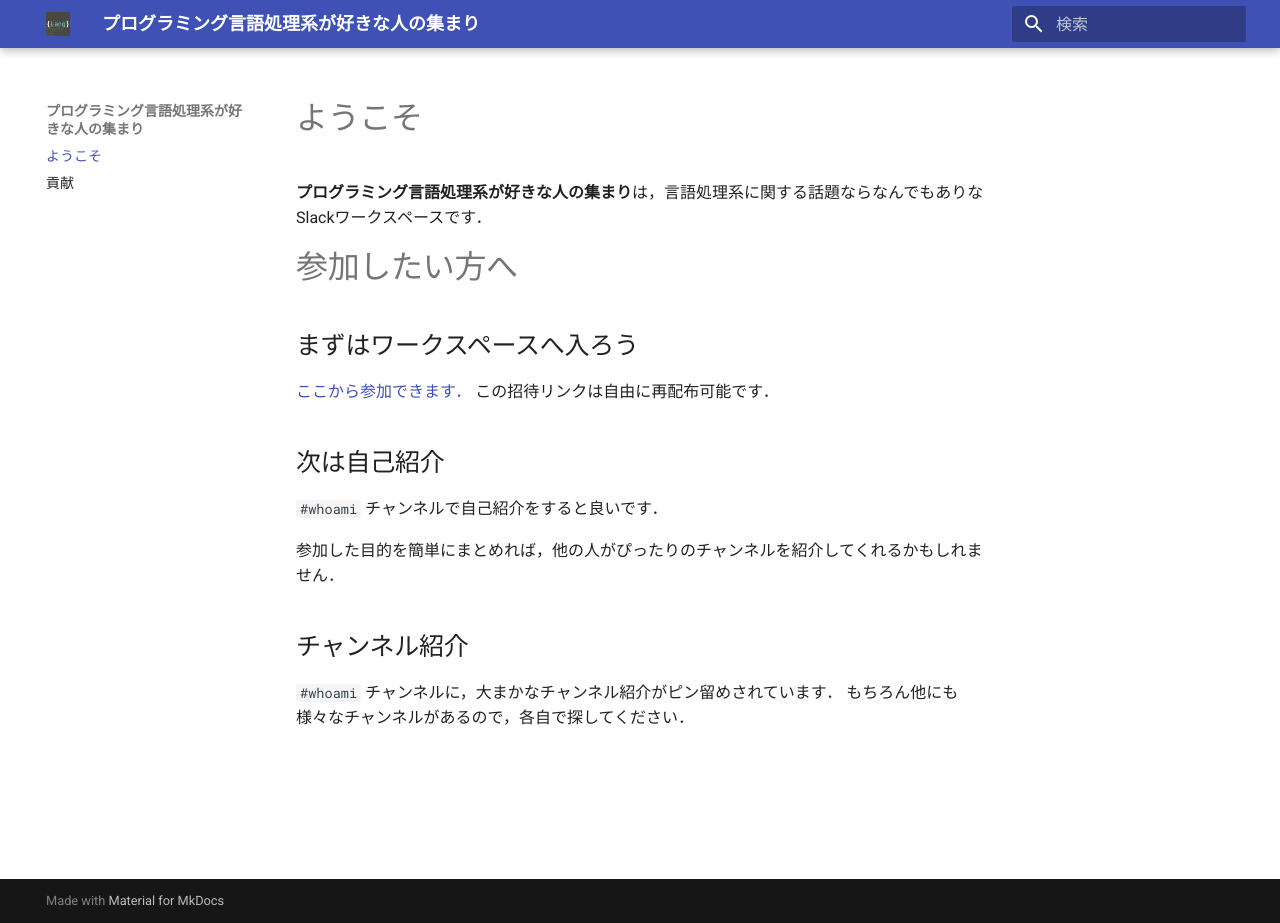
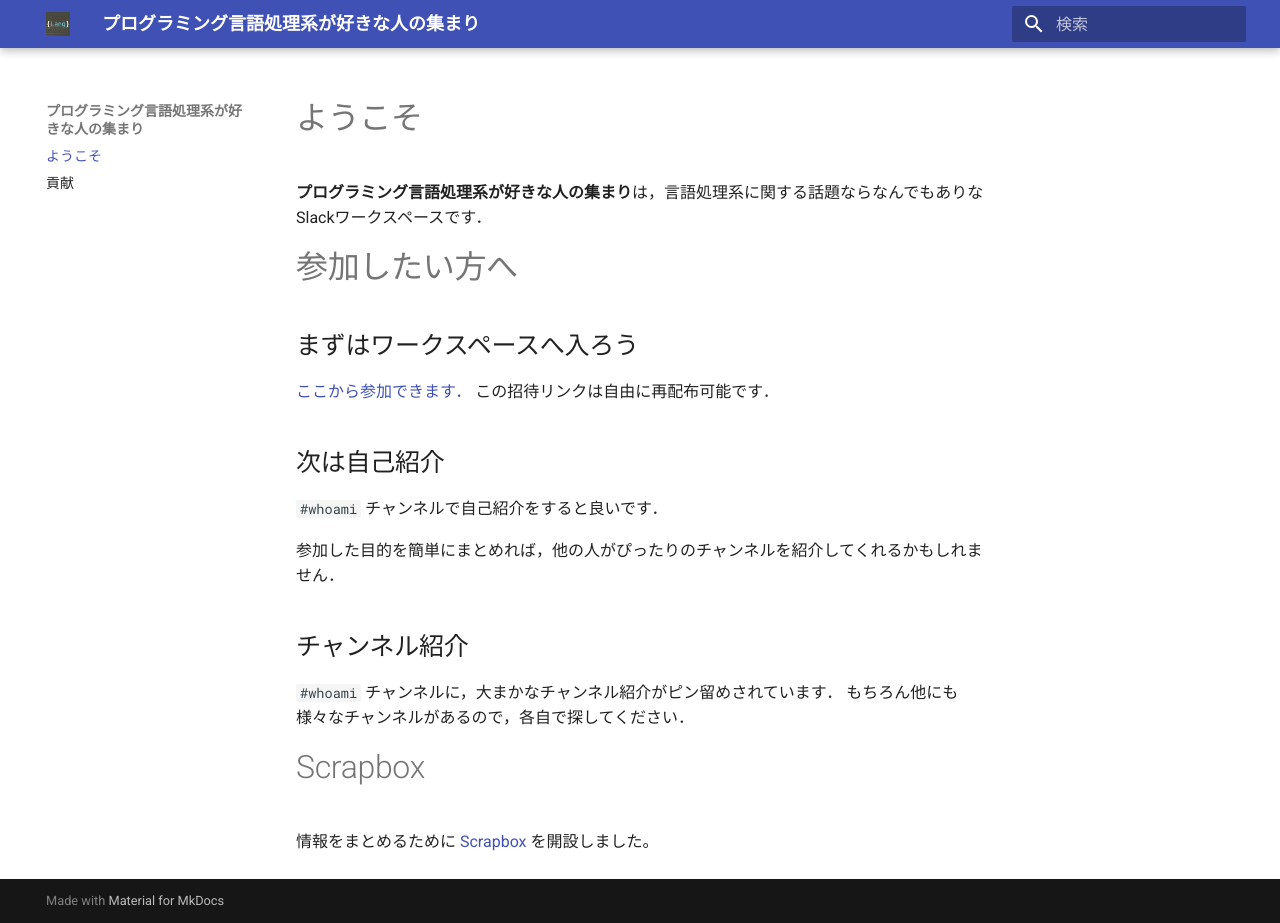
Before and after one commit to prog-lang-sys-ja-slack/wiki, an MkDocs documentation site: the page built from docs/index.md, in a window 1280 px wide and 923 px high. Built offline with MkDocs 1.6.1 and Material for MkDocs 9.7.7, drawn with Linux system fonts in a browser that asks for light colours.

Commit message:
Update index.md: Add scrapbox link

```diff
--- a/docs/index.md
+++ b/docs/index.md
@@ -19,3 +19,7 @@
 
 ``#whoami`` チャンネルに，大まかなチャンネル紹介がピン留めされています．
 もちろん他にも様々なチャンネルがあるので，各自で探してください．
+
+# Scrapbox
+
+情報をまとめるために [Scrapbox](https://scrapbox.io/prog-lang-sys-ja/) を開設しました。
```
